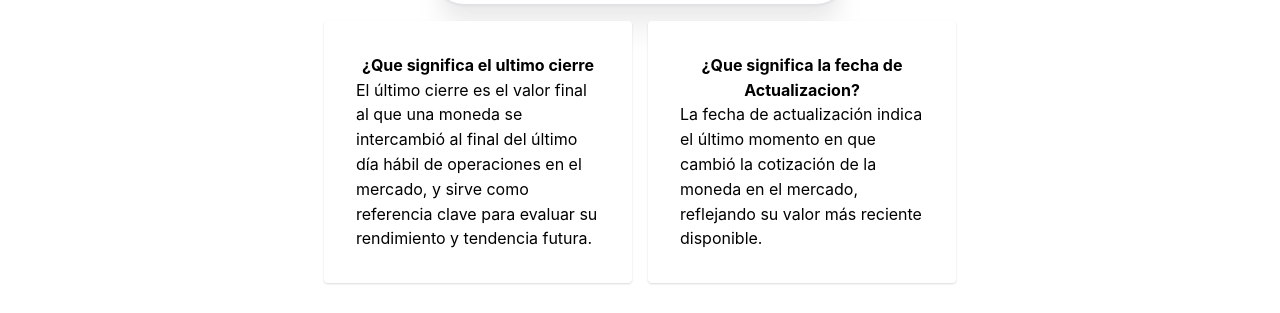
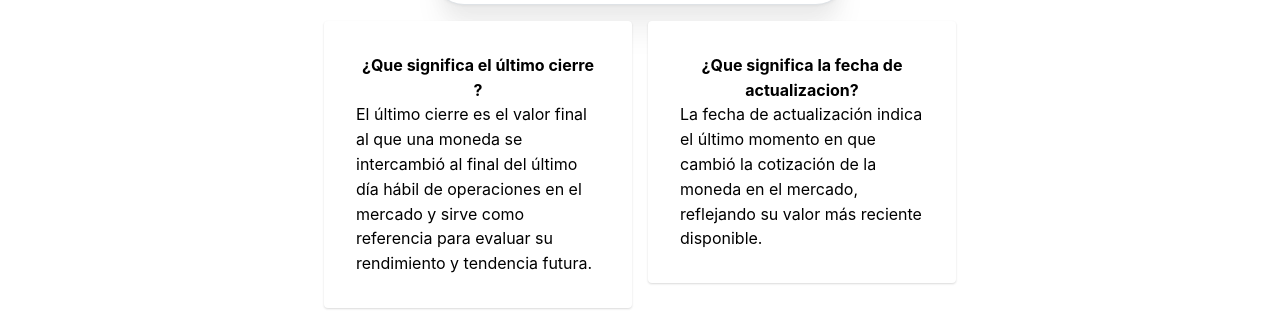
Before and after one commit to Benjamanin/Api.CambioDolar, a React (Vite) app: page / in a window 1280 px wide. Shown: the part 873-1186 px from the top of the page. Before the commit the page ends 1164 px from the top, so only its background shows below. Built offline with nearby package versions, Linux system fonts and the light colour scheme; no server answers.

Commit message:
Update Explication.jsx

```diff
--- a/src/Components/Explication.jsx
+++ b/src/Components/Explication.jsx
@@ -11,16 +11,16 @@ export function Explication() {
       <Grid.Col span={3} style={{ minHeight: rem(80) }}>
       <Paper shadow="xs" p="xl">
       <Text size='xl 'ta="center" fw={700}>
-      ¿Que significa el ultimo cierre </Text>
+      ¿Que significa el último cierre ?</Text>
       <Text>
-      El último cierre es el valor final al que una moneda se intercambió al final del último día hábil de operaciones en el mercado, y sirve como referencia clave para evaluar su rendimiento y tendencia futura.
+      El último cierre es el valor final al que una moneda se intercambió al final del último día hábil de operaciones en el mercado y sirve como referencia para evaluar su rendimiento y tendencia futura.
       </Text>
     </Paper>
    </Grid.Col>
       <Grid.Col span={3} style={{ minHeight: rem(120) }}>
       <Paper shadow="xs" p="xl">
       <Text size='xl 'ta="center" fw={700}>
-      ¿Que significa la fecha de Actualizacion? </Text>
+      ¿Que significa la fecha de actualizacion? </Text>
       <Text>
         La fecha de actualización indica el último momento en que cambió la cotización de la moneda en el mercado, reflejando su valor más reciente disponible.
       </Text>
```
